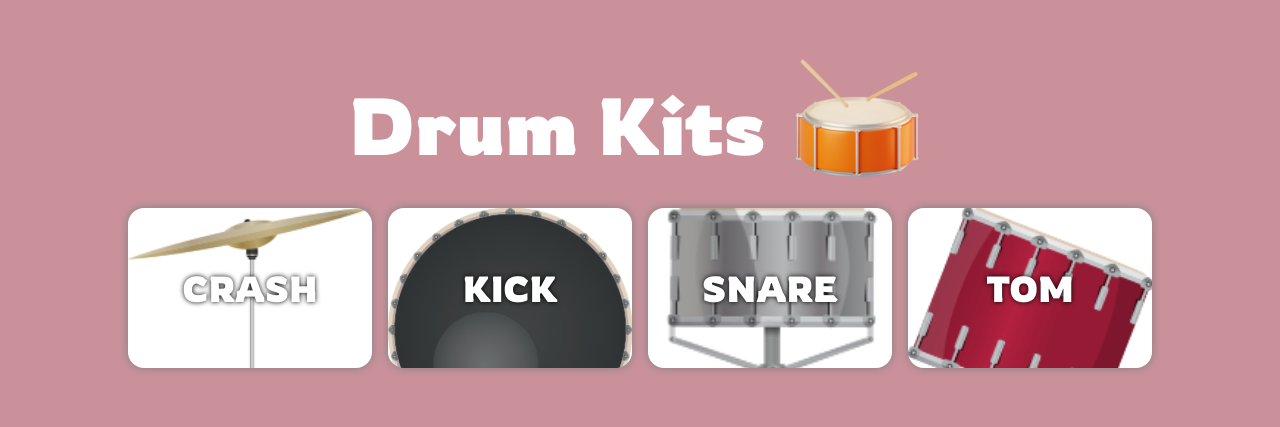
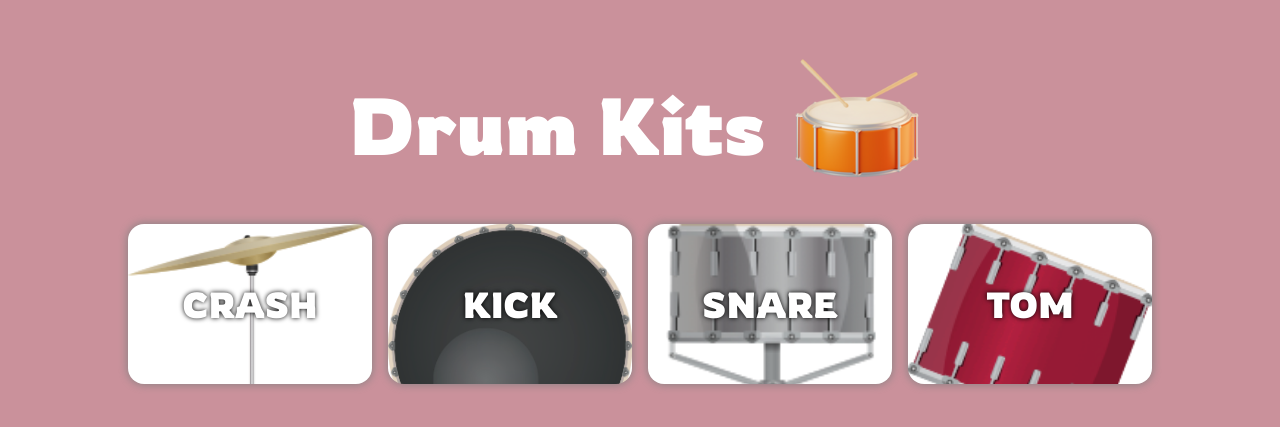
Before and after one commit to VrushabhBhave/Drum-Kit, a plain HTML site: page index.html in a window 1280 px wide. Shown: the part 195-622 px from the top of the page. Drawn offline with Linux system fonts and the light colour scheme.

Commit message:
add fregment element

```diff
--- a/drum.js
+++ b/drum.js
@@ -2,6 +2,9 @@ const band = document.querySelector("#band");
 
 const assets = ["crash","kick","snare","tom"];
 
+
+// const div = document.createElement("div");
+const fregment = document.createDocumentFragment();
 assets.forEach((asset) => {
     const box = document.createElement("div"); //blank div
     box.classList.add("box");
@@ -16,11 +19,9 @@ assets.forEach((asset) => {
 
     box.addEventListener("click", () => {
         sound.play();
-
     })
 
     window.addEventListener("keydown", (e) => {
-        console.log(e)
         if(e.key == "c" && asset == "crash"){
             sound.play();
             box.classList.add("scale");
@@ -38,7 +39,6 @@ assets.forEach((asset) => {
     })
 
     window.addEventListener("keyup", (e) => {
-        console.log(e)
         if(e.key == "c" && asset == "crash"){
             box.classList.remove("scale");
         }
@@ -52,5 +52,17 @@ assets.forEach((asset) => {
     })
 
     box.append(name);
-    band.append(box);
+    fregment.append(box);
 })
+
+band.append(fregment);
+
+// window.addEventListener("keypress", (e) => {
+//     assets.forEach((asset) => {
+//         const sound = document.createElement("audio");
+//         sound.src = "assets/" + asset + ".mp3";
+//         if(e.key === asset.slice(0, 1)){
+//             sound.play();
+//         }
+//     })
+// })
--- a/style.css
+++ b/style.css
@@ -24,6 +24,8 @@ body{
     justify-content: center;
     align-items: center;
     gap: 1rem;
+    padding-top: 1rem;
+    padding-bottom: 1rem;
 }
 
 #content img{
```
